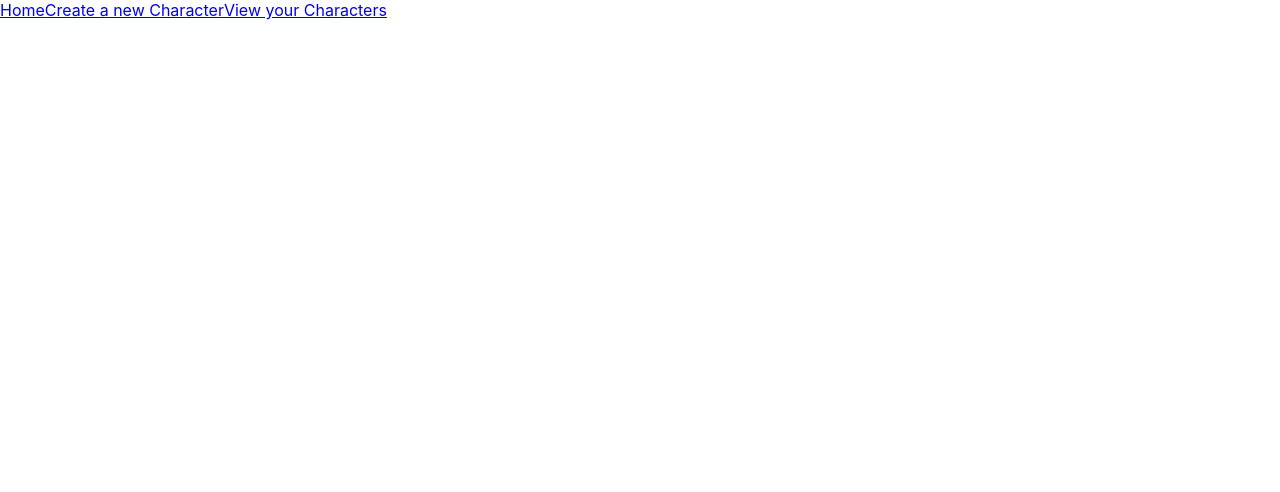
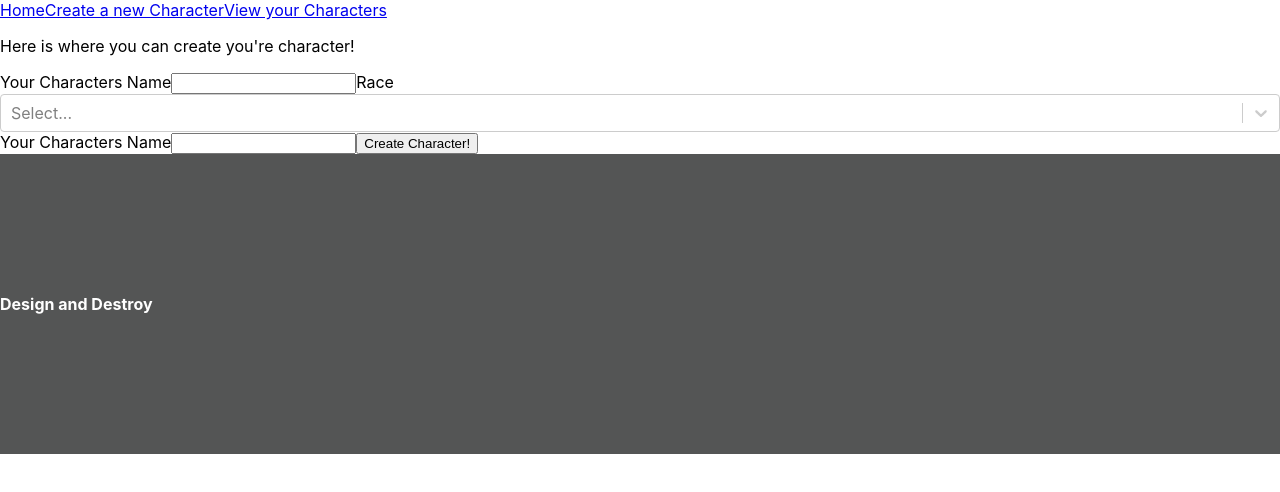
Before and after one commit to LauraLively/design-and-destroy, a React (Create React App) app: page /#/CharacterCreate in a window 1280 px wide. Shown: the top 492 px of the page. Built offline with nearby package versions, Linux system fonts and the light colour scheme.

Commit message:
Add in a few questions for the character create form, small footer updates
Co-authored-by: chantelskinner <chantelskinner@users.noreply.github.com>
Co-authored-by: Hai T Le <hai.t.le16@gmail.com>

```diff
--- a/package.json
+++ b/package.json
@@ -9,7 +9,8 @@
     "react-bootstrap": "^2.10.7",
     "react-dom": "^19.0.0",
     "react-router-dom": "^7.1.1",
-    "react-scripts": "^5.0.1"
+    "react-scripts": "^5.0.1",
+    "react-select": "^5.9.0"
   },
   "scripts": {
     "start": "react-scripts start",
--- a/src/App.js
+++ b/src/App.js
@@ -7,6 +7,7 @@ import CharacterCreatePage from './pages/CreateCharacter';
 import NoMatch from './pages/error404';
 
 import Header from './components/Header/header';
+import Footer from './components/Footer/footer';
 
 function App() {
   return (
@@ -21,6 +22,7 @@ function App() {
           <Route path="*" element={<NoMatch />}></Route>
         </Route>
       </Routes>
+      <Footer/>
     </>
   );
 }
--- /dev/null
+++ b/src/components/Footer/footer.css
@@ -0,0 +1,18 @@
+#footer {
+    background-color: #545555;
+    color: white;
+}
+
+#footer.container {
+    margin: 0;
+    width: 100%;
+    max-width: none;
+    min-height: 300px;
+    display: grid;
+    align-items: center;
+}
+
+#footerLink {
+    color: white !important;
+    text-decoration: none !important;
+}
--- a/src/components/Footer/footer.js
+++ b/src/components/Footer/footer.js
@@ -1,9 +1,16 @@
 
+import "./footer.css";
 
 function Footer() {
 return (
     <>
-
+        <div id="footer" className="container">
+            <div className="row">
+                <div className="col">
+                    <h4>Design and Destroy</h4>
+                </div>
+            </div>
+        </div>
     </>
 )
 }
--- a/src/components/Forms/create_character.js
+++ b/src/components/Forms/create_character.js
@@ -1,8 +1,58 @@
+import React from 'react';
+import Select from 'react-select';
 
+const options = [
+    { value: "Dragonborn", label: "Dragonborn" },
+    { value: "Dwarf", label: "Dwarf" },
+    { value: "Elf", label: "Elf" },
+    { value: "Gnome", label: "Gnome" },
+    { value: "Half-Elf", label: "Half-Elf" },
+    { value: "Half-Orc", label: "Half-Orc" },
+    { value: "Halfling", label: "Halfling" },
+    { value: "Human", label: "Human" },
+    { value: "Tiefling", label: "Tiefling" },
+    { value: "Aarakocra", label: "Aarakocra" },
+    { value: "Aasimar", label: "Aasimar" },
+    { value: "Changeling", label: "Changeling" },
+    { value: "Deep Gnome", label: "Deep Gnome" },
+    { value: "Duergar", label: "Duergar" },
+    { value: "Eladrin", label: "Eladrin" },
+    { value: "Fairy", label: "Fairy" },
+    { value: "Firbolg", label: "Firbolg" },
+    { value: "Genasi (Air)", label: "Genasi (Air)" },
+    { value: "Genasi (Earth)", label: "Genasi (Earth)" },
+    { value: "Genasi (Fire)", label: "Genasi (Fire)" },
+    { value: "Genasi (Water)", label: "Genasi (Water)" },
+    { value: "Githyanki", label: "Githyanki" },
+    { value: "Githzerai", label: "Githzerai" },
+    { value: "Goliath", label: "Goliath" },
+    { value: "Harengon", label: "Harengon" },
+    { value: "Kenku", label: "Kenku" },
+    { value: "Locathah", label: "Locathah" },
+    { value: "Owlin", label: "Owlin" },
+    { value: "Satyr", label: "Satyr" },
+    { value: "Sea Elf", label: "Sea Elf" },
+    { value: "Shadar-Kai", label: "Shadar-Kai" },
+    { value: "Tabaxi", label: "Tabaxi" },
+    { value: "Tortle", label: "Tortle" },
+    { value: "Triton", label: "Triton" },
+    { value: "Verdan", label: "Verdan" },
+    { value: "knight", label: "knight" },
+]
 
 function CreateCharacter() {
     return(
         <>
+        <p>Here is where you can create you're character!</p>
+        <label>Your Characters Name</label>
+        <input type="text"/>
+        <label>Race</label>
+        <Select options={options} />
+        <label>Your Characters Name</label>
+        <input type="text"/>
+
+
+        <button type="submit">Create Character!</button>
         </>
     )
 }
--- a/src/components/Header/header.js
+++ b/src/components/Header/header.js
@@ -7,8 +7,8 @@ function Header() {
     return (
         <Nav className="mb-0 p-4">
             <Nav.Link href="/">Home</Nav.Link>
-            <Nav.Link href="/CharacterCreate">Create a new Character</Nav.Link>
-            <Nav.Link href="/">View your Characters</Nav.Link>
+            <Nav.Link href="#/CharacterCreate">Create a new Character</Nav.Link>
+            <Nav.Link href="#/">View your Characters</Nav.Link>
         </Nav>
     )
 }
--- a/src/pages/CreateCharacter.js
+++ b/src/pages/CreateCharacter.js
@@ -1,10 +1,10 @@
-
+import CreateCharacter from "../components/Forms/create_character";
 
 
 function CharacterCreatePage() {
     return(
         <div>
-
+            <CreateCharacter/>
         </div>
     )
 
```
Also changed, not shown: src/components/Header/header.css (added), 1 other file (tests, documents, lock files or other folders).
